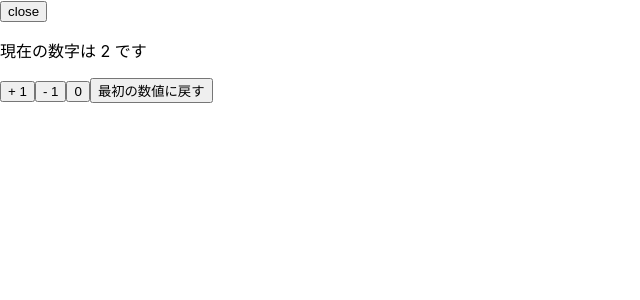
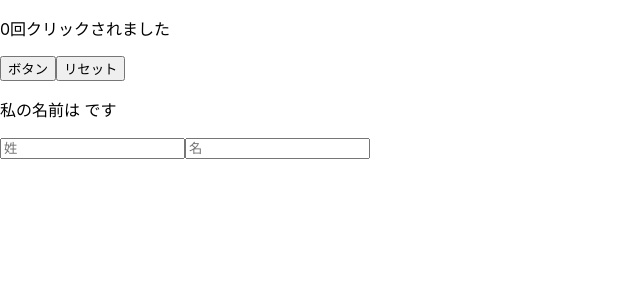
Before and after one commit to marumuji/react-tutorial, a React (Create React App) app in the folder react-hooks/: page / in a window 1280 px wide. Shown: the top 300 px of the page, without its empty margins (0-640 px from the left). Built offline with nearby package versions, Linux system fonts and the light colour scheme.

Commit message:
Add useEffect of React hooks

```diff
--- /dev/null
+++ b/react-hooks/src/Effect.js
@@ -0,0 +1,49 @@
+import React, {useState, useEffect} from 'react'
+
+const EffectFunc = () => {
+  const [count, setCount] = useState(0)
+  const [name, setName] = useState({
+    lastName: '',
+    firstName: ''
+  })
+  useEffect(() => {
+    document.title = `${count}回クリックされました`
+    console.log(`再レンダーされました`)
+    // eslint-disable-next-line react-hooks/exhaustive-deps
+  },[])
+
+  /*
+  componentDidMount(){
+    document.title=`${this.state.count}回クリックされました`
+  }
+
+  componentDidUpdate(){
+    document.title=`${this.state.count}回クリックされました`
+  }
+  */
+
+  return (
+    <>
+      <p>{`${count}回クリックされました`}</p>
+      <button onClick={() => setCount((prev) => prev + 1)}>
+        ボタン
+      </button>
+      <button onClick={() => setCount(0)}>
+        リセット
+      </button>
+      <p>{`私の名前は${name.lastName} ${name.firstName}です`}</p>
+      <form noValidate autoComplete="off">
+        <input
+          placeholder="姓"
+          value={name.lastName}
+          onChange={(e) => {setName({...name, lastName: e.target.value})}} />
+        <input
+          placeholder="名"
+          value={name.firstName}
+          onChange={(e) => {setName({...name, firstName: e.target.value})}} />
+      </form>
+    </>
+  )
+}
+
+export default EffectFunc
--- a/react-hooks/src/index.js
+++ b/react-hooks/src/index.js
@@ -2,14 +2,16 @@
 import ReactDOM from 'react-dom/client';
 import './index.css';
 // import App from './App';
-import Counter from './Counter';
+// import Counter from './Counter';
+import Effect from './Effect';
 import reportWebVitals from './reportWebVitals';
 
 const root = ReactDOM.createRoot(document.getElementById('root'));
 root.render(
   <React.StrictMode>
     {/* <App/> */}
-    <Counter/>
+    {/*<Counter/> */}
+    <Effect/>
   </React.StrictMode>
 );
 
```
Also changed, not shown: react-hooks/src/Counter.js (line endings or trailing spaces).
